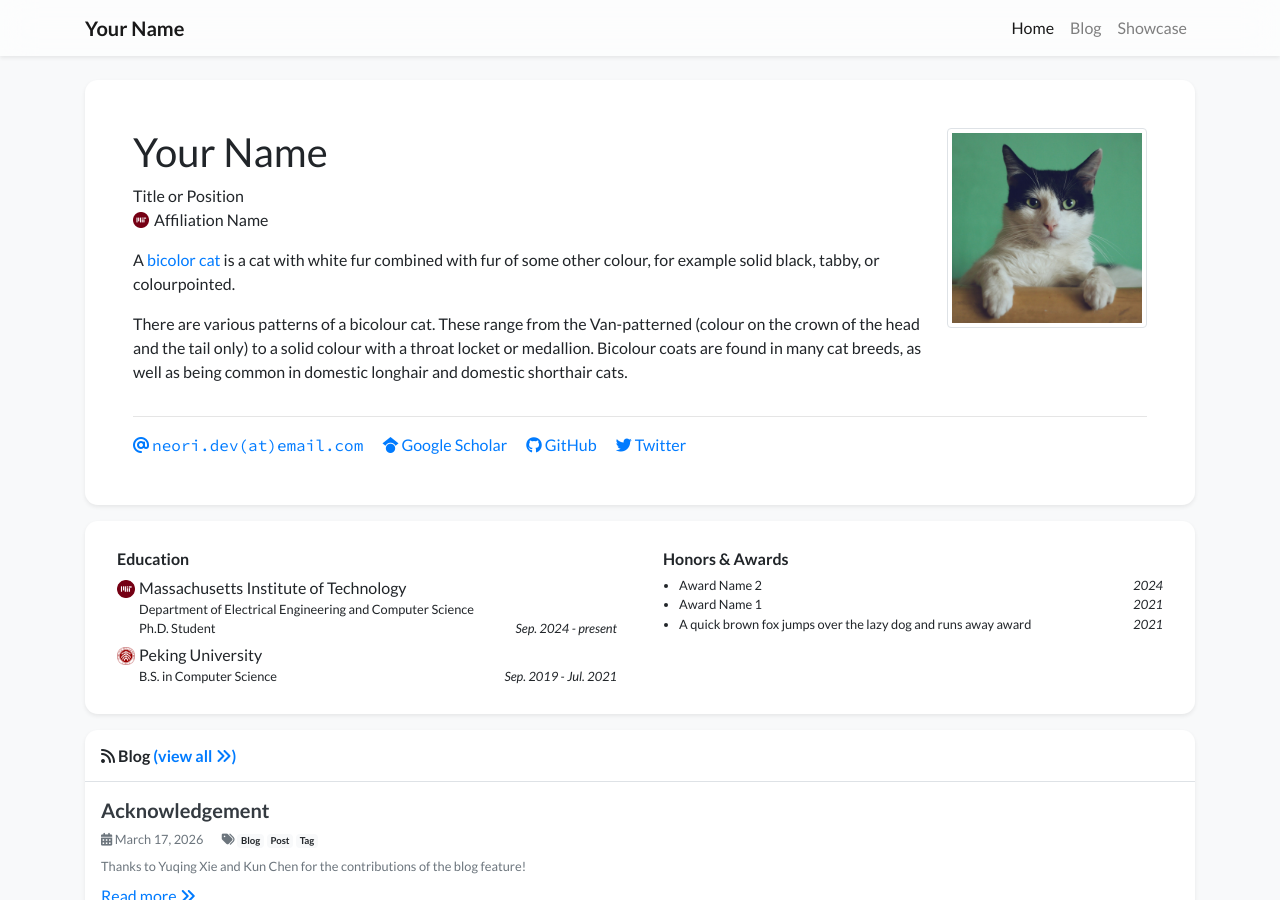
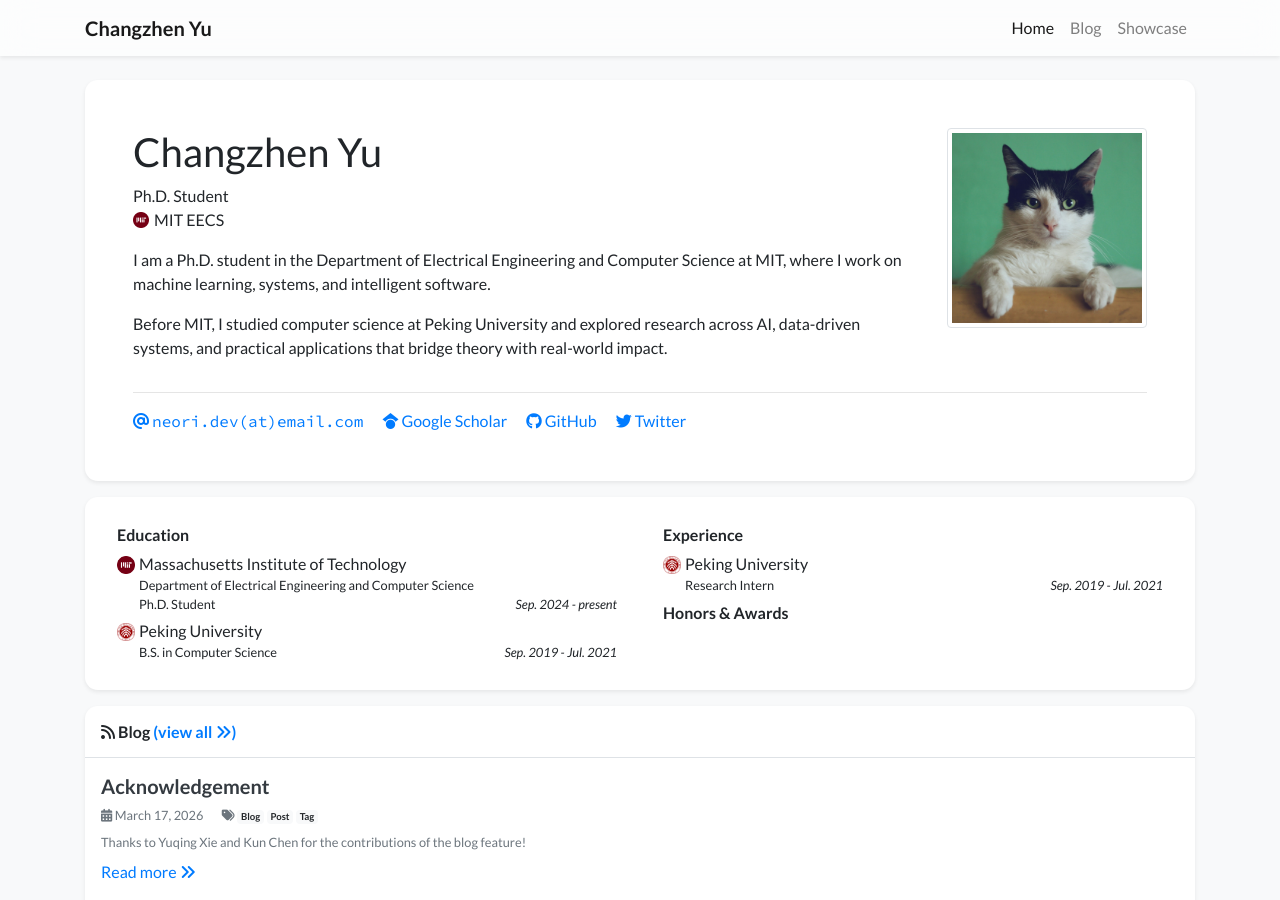
Before and after one commit to neori-dev/neori-dev.github.io, a Jekyll site: the page built from index.html, in a window 1280 px wide and 900 px high. Built offline with Jekyll 4.4.1, drawn with Linux system fonts in a browser that asks for light colours; nearby versions of some CDN libraries; a style sheet for code colours, icons or effects is not loaded.

Commit message:
更新个人主页信息
完善个人简介、职位和教育经历，移除模板占位内容并修正个人资料配置。

Co-authored-by: Copilot <223556219+Copilot@users.noreply.github.com>

```diff
--- a/_data/profile.yml
+++ b/_data/profile.yml
@@ -1,18 +1,17 @@
-primary_name: "Your Name"
+primary_name: "Changzhen Yu"
 secondary_name: ""
-navbar_name: "Your Name"
+navbar_name: "Changzhen Yu"
 
 positions:
-- name: Title or Position
-- name: Affiliation Name
-  logo: /assets/images/badges/MIT_Social_circle.png  # Logo is optional
-
+ - name: Ph.D. Student
+ - name: MIT EECS
+   logo: /assets/images/badges/MIT_Social_circle.png
 
 email: "neori.dev@email.com"
 # cv_link: link-to-your-cv-file
-gscholar: xFmQpf4AAAAJ  # This is an example, replace it with your own Google Scholar ID
+gscholar: xFmQpf4AAAAJ
 github: neori-dev
-twitter: your_twitter_id  # Do not include the '@' symbol
+twitter: Neori_dev # Do not include the '@' symbol
 # wechat_qrcode: /assets/images/etc/wechat.jpg
 # wechat_prompt: >-
 #   Please tell me your <strong>name</strong> and <strong>affiliation</strong> (current or past) when adding my wechat. Thanks!
@@ -21,41 +20,35 @@ twitter: your_twitter_id  # Do not include the '@' symbol
 
 short_bio_text_justify: false
 short_bio: >-
-  <p>
-    A <a href="https://en.wikipedia.org/wiki/Bicolor_cat" target="_blank">bicolor cat</a> is a cat with white fur combined with fur of some other colour, for example solid black, tabby, or colourpointed.
-  </p>
-  <p>
-    There are various patterns of a bicolour cat. These range from the Van-patterned (colour on the crown of the head
-    and the tail only) to a solid colour with a throat locket or medallion. Bicolour coats are found in many cat breeds,
-    as well as being common in domestic longhair and domestic shorthair cats.
-  </p>
+ <p>
+   I am a Ph.D. student in the Department of Electrical Engineering and Computer Science at MIT,
+   where I work on machine learning, systems, and intelligent software.
+ </p>
+ <p>
+   Before MIT, I studied computer science at Peking University and explored research across AI,
+   data-driven systems, and practical applications that bridge theory with real-world impact.
+ </p>
 
 portrait_url: /assets/images/photos/portrait.jpg
 portrait_caption: >-
-  Photo by Manja Vitolic on Unsplash (this caption is optional, comment it out to disable).
+ Portrait photo for my academic homepage.
 
 education:
-- name: Massachusetts Institute of Technology
-  logo: /assets/images/badges/MIT_Social_circle.png
-  position: >-
-    Department of Electrical Engineering and Computer Science <br/>
-    Ph.D. Student
-  date: Sep. 2024 - present
-- name: Peking University
-  logo: /assets/images/badges/PKU_red.png
-  position: B.S. in Computer Science
-  date: Sep. 2019 - Jul. 2021
+ - name: Massachusetts Institute of Technology
+   logo: /assets/images/badges/MIT_Social_circle.png
+   position: >-
+     Department of Electrical Engineering and Computer Science <br/>
+     Ph.D. Student
+   date: Sep. 2024 - present
+ - name: Peking University
+   logo: /assets/images/badges/PKU_red.png
+   position: B.S. in Computer Science
+   date: Sep. 2019 - Jul. 2021
 
-# experience:
-# - name: Peking University
-#   logo: /assets/images/badges/PKU_red.png
-#   position: Research Intern
-#   date: Sep. 2019 - Jul. 2021
+experience:
+ - name: Peking University
+   logo: /assets/images/badges/PKU_red.png
+   position: Research Intern
+   date: Sep. 2019 - Jul. 2021
 
-awards:
-- name: Award Name 2
-  date: 2024
-- name: Award Name 1
-  date: 2021
-- name: A quick brown fox jumps over the lazy dog and runs away award
-  date: 2021
+awards: []
```
